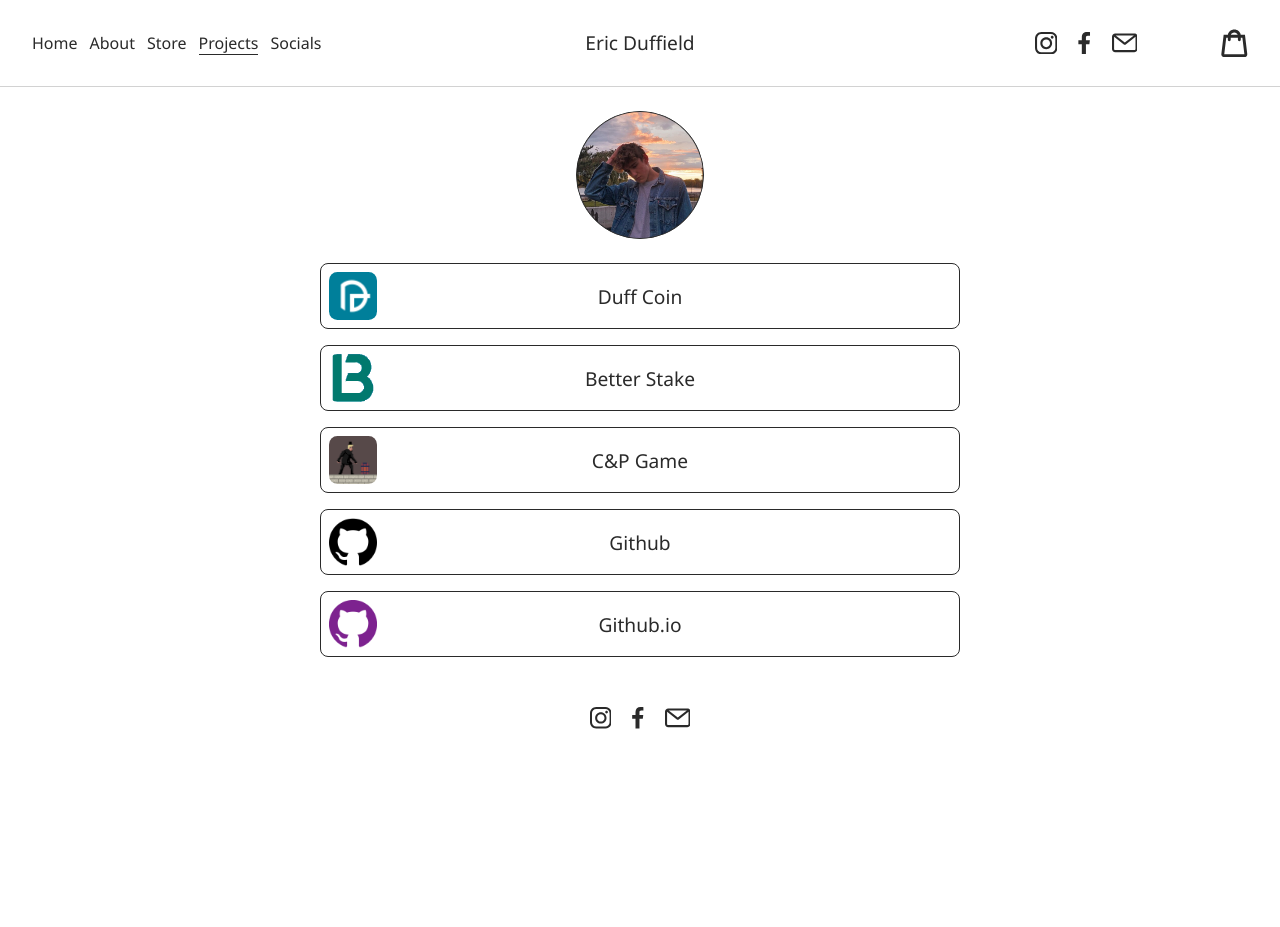
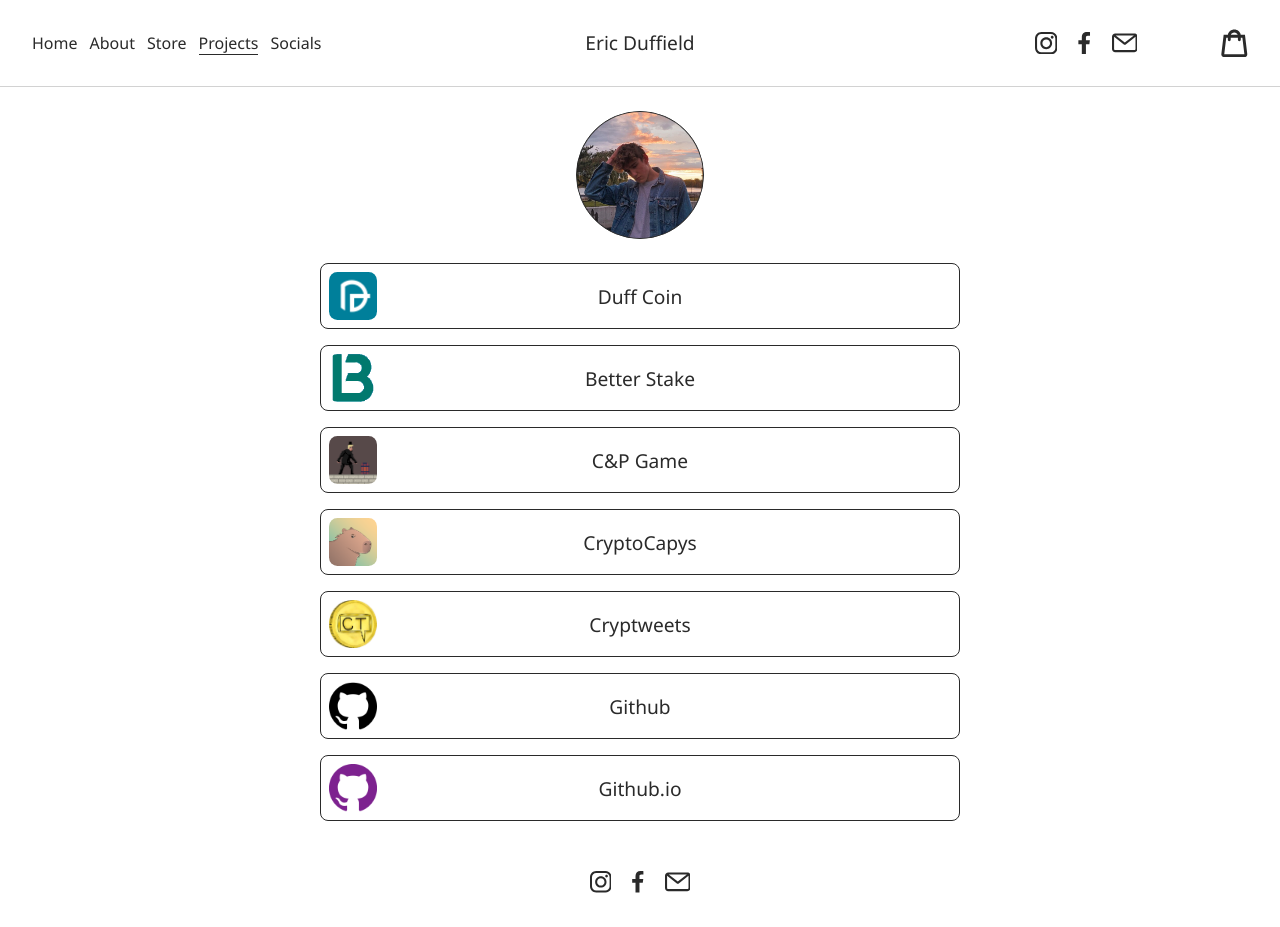
Before and after one commit to ericduffield/ericduffield.com, a website: page projects/index.html in a window 1280 px wide. Before the commit the page ends 800 px from the top, so only its background shows below. Drawn offline with Linux system fonts and the light colour scheme.

Commit message:
Cryptweets and CryptoCapys added to project section.

```diff
--- a/projects/index.html
+++ b/projects/index.html
@@ -124,6 +124,14 @@
 					src="/Pictures/Projects/cp.png" alt="C&P Game" />
 				<p>C&P Game</p>
 			</a>
+			<a class="link" href="https://jofflobster.itch.io/crime-and-punishment"><img class="logo"
+					src="/Pictures/Projects/cryptocapys.png" alt="CryptoCapys" />
+				<p>CryptoCapys</p>
+			</a>
+			<a class="link" href="https://jofflobster.itch.io/crime-and-punishment"><img class="logo"
+					src="/Pictures/Projects/cryptweets.png" alt="Cryptweets" />
+				<p>Cryptweets</p>
+			</a>
 			<a class="link" href="https://github.com/ericduffield/"><img class="logo"
 					src="/Pictures/Projects/github.png" alt="Github" />
 				<p>Github</p>
```
Also changed, not shown: Pictures/Projects/cryptocapys.png (added), Pictures/Projects/cryptweets.png (added).
